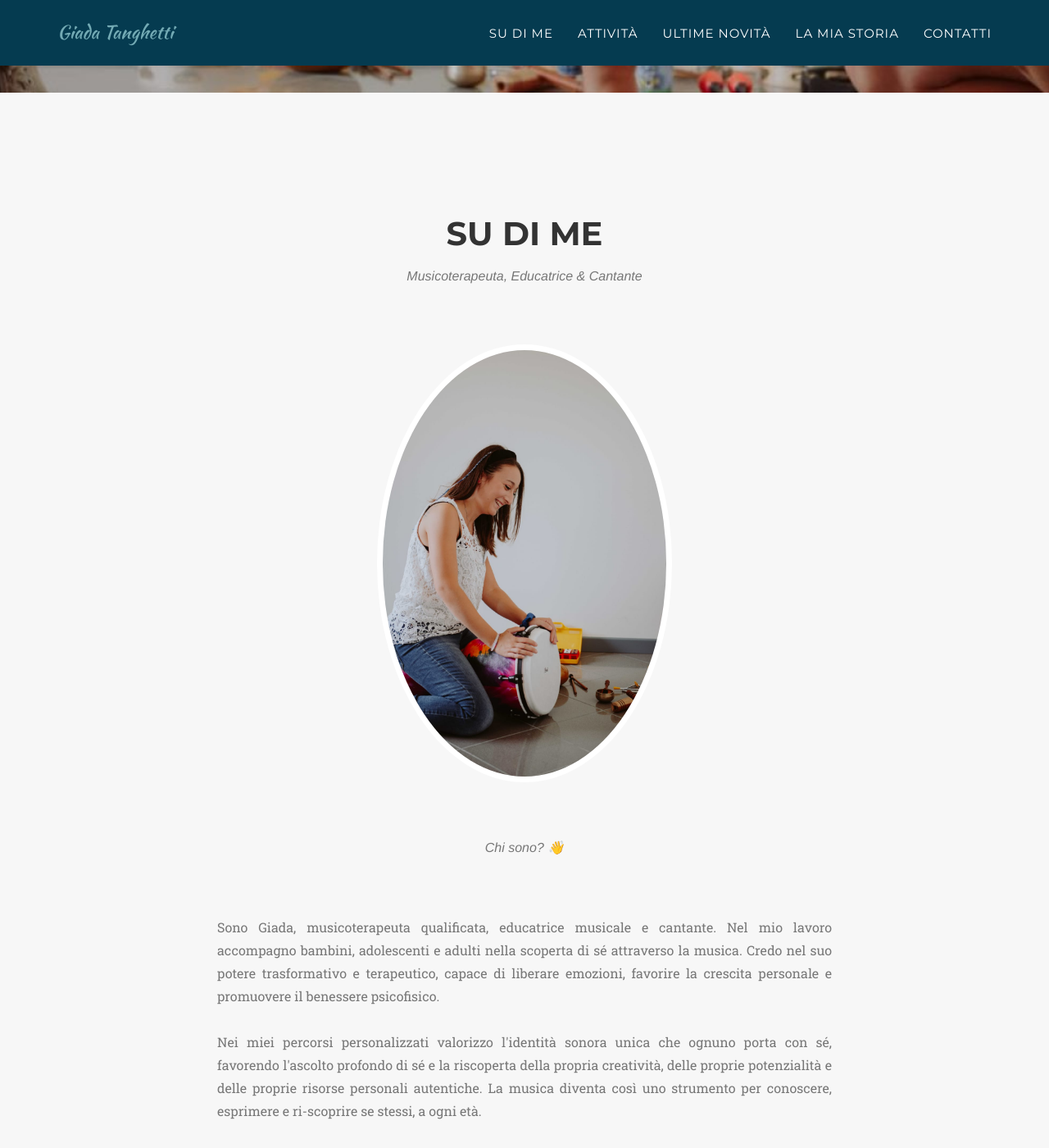
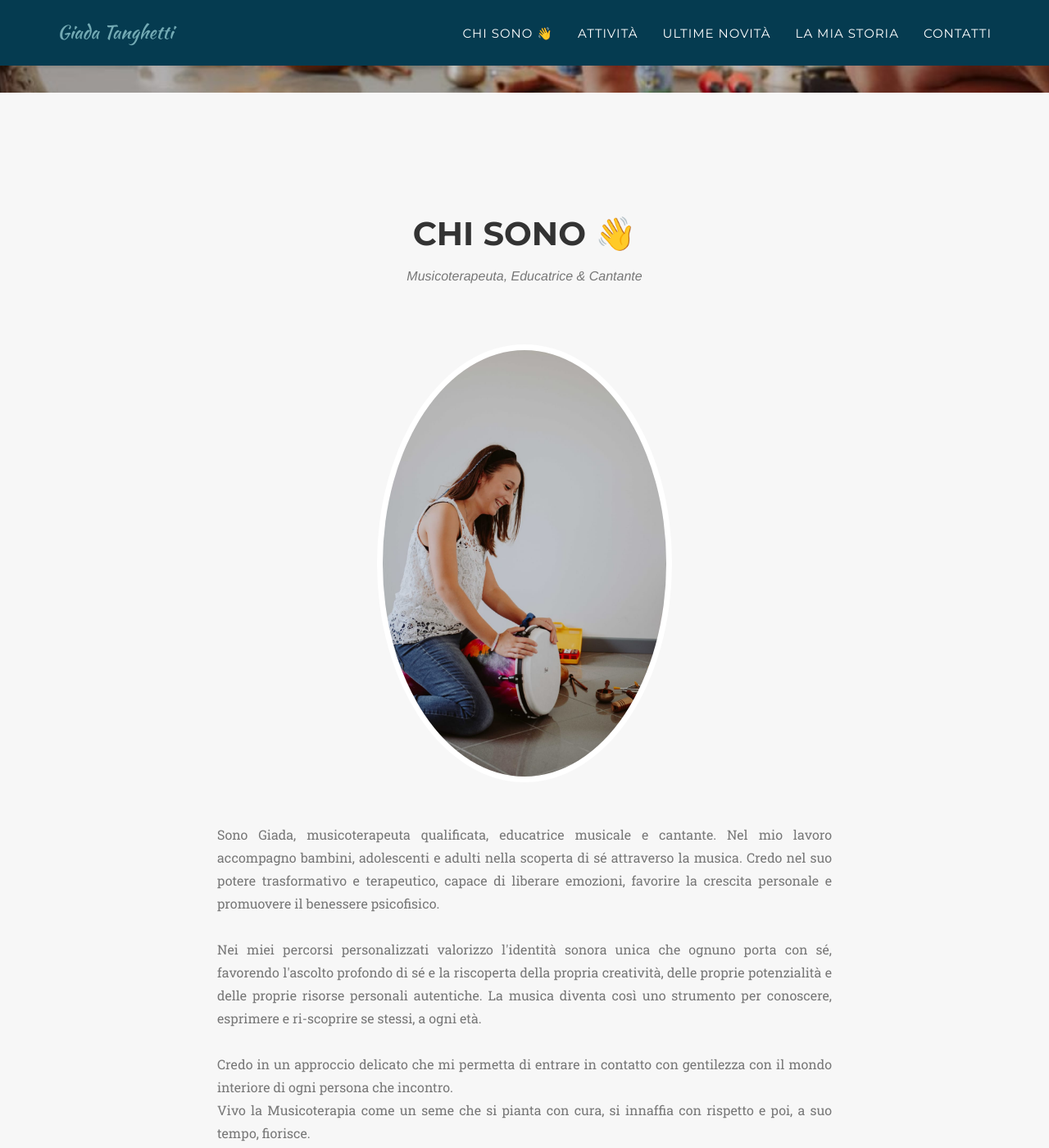
Before and after one commit to gmarraff/giadatanghetti.it, a Jekyll site: the page built from index.markdown, in a window 1280 px wide and 1400 px high, scrolled down 717 px. Shown: the whole window at 82% size. Built offline with Jekyll 4.4.1, drawn with Linux system fonts in a browser that asks for light colours; some web fonts are replaced.

Commit message:
Finalize about me section

```diff
--- a/_data/sections.yaml
+++ b/_data/sections.yaml
@@ -1,5 +1,5 @@
 - id: about-me
-  title: Su Di Me
+  title: Chi Sono 👋
   class: bg-light-gray
 - id: activities
   title: Attività
--- a/_includes/about-me.html
+++ b/_includes/about-me.html
@@ -18,7 +18,6 @@
             </div>
             <div class="row">
                 <div class="col-lg-8 col-lg-offset-2 text-center">
-                    <h3 class="section-subheading text-muted">Chi sono? 👋 </h3>
                     <p class="large text-muted" style="text-align: justify;">
                         Sono Giada, musicoterapeuta qualificata, educatrice musicale e cantante. Nel mio lavoro accompagno bambini, adolescenti e adulti nella scoperta di sé attraverso la musica. Credo nel suo potere trasformativo e terapeutico, capace di liberare emozioni, favorire la crescita personale e promuovere il benessere psicofisico.<br/>
                         <br/>
```
